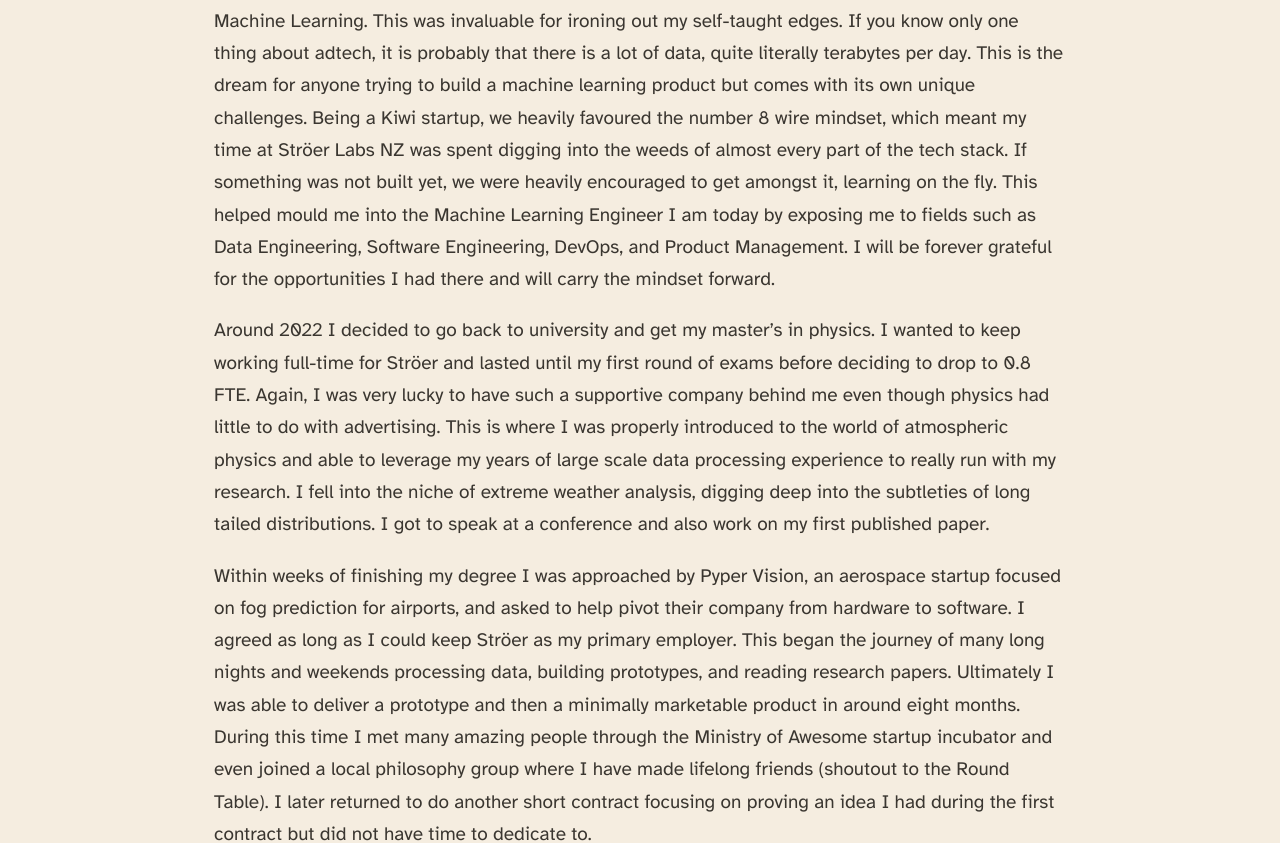
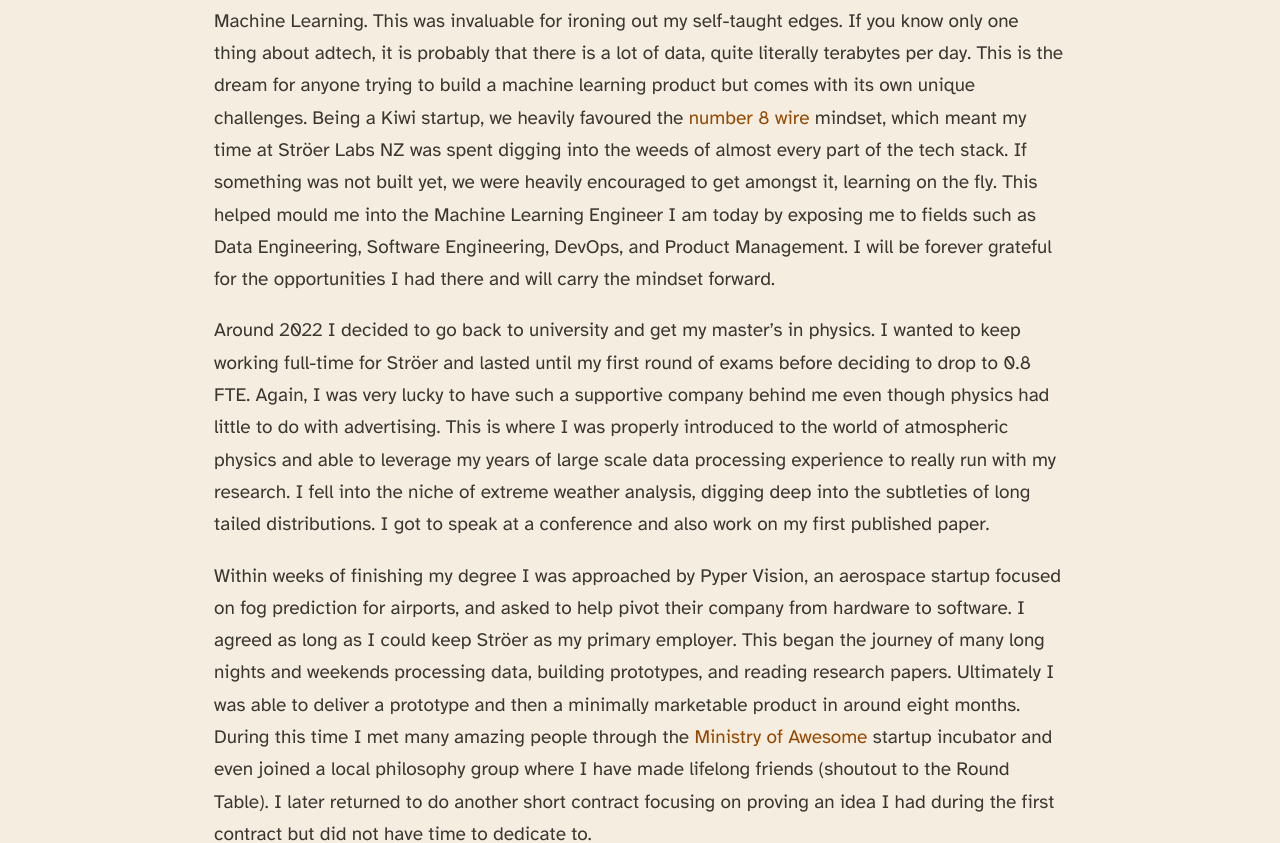
Before and after one commit to Graphight/Graphight.github.io, a Jekyll site: the page built from pages/about.md, in a window 1280 px wide and 1400 px high, scrolled down 269 px. Shown: the part 445-1288 px from the top of the window. Built offline with Jekyll 4.4.1, drawn with Linux system fonts in a browser that asks for light colours; our own code applies the rules of GitHub Pages for plain Markdown files; part of the change alters nothing that is shown; some of the changed text lies outside the part shown.

```diff
--- a/pages/about.md
+++ b/pages/about.md
@@ -18,7 +18,7 @@ They were then confident enough to send me over to Europe to learn directly from
 This was invaluable for ironing out my self-taught edges.
 If you know only one thing about adtech, it is probably that there is a lot of data, quite literally terabytes per day.
 This is the dream for anyone trying to build a machine learning product but comes with its own unique challenges.
-Being a Kiwi startup, we heavily favoured the number 8 wire mindset, which meant my time at Ströer Labs NZ was spent digging into the weeds of almost every part of the tech stack.
+Being a Kiwi startup, we heavily favoured the [number 8 wire](https://en.wikipedia.org/wiki/Number_8_wire) mindset, which meant my time at Ströer Labs NZ was spent digging into the weeds of almost every part of the tech stack.
 If something was not built yet, we were heavily encouraged to get amongst it, learning on the fly.
 This helped mould me into the Machine Learning Engineer I am today by exposing me to fields such as Data Engineering, Software Engineering, DevOps, and Product Management.
 I will be forever grateful for the opportunities I had there and will carry the mindset forward.
@@ -34,7 +34,7 @@ Within weeks of finishing my degree I was approached by Pyper Vision, an aerospa
 I agreed as long as I could keep Ströer as my primary employer.
 This began the journey of many long nights and weekends processing data, building prototypes, and reading research papers.
 Ultimately I was able to deliver a prototype and then a minimally marketable product in around eight months.
-During this time I met many amazing people through the Ministry of Awesome startup incubator and even joined a local philosophy group where I have made lifelong friends (shoutout to the Round Table).
+During this time I met many amazing people through the [Ministry of Awesome](https://ministryofawesome.com/) startup incubator and even joined a local philosophy group where I have made lifelong friends (shoutout to the Round Table).
 I later returned to do another short contract focusing on proving an idea I had during the first contract but did not have time to dedicate to.
 
 After three long years of processing I was finally accepted for a green card in late 2025 and made the move to Boston.
```
